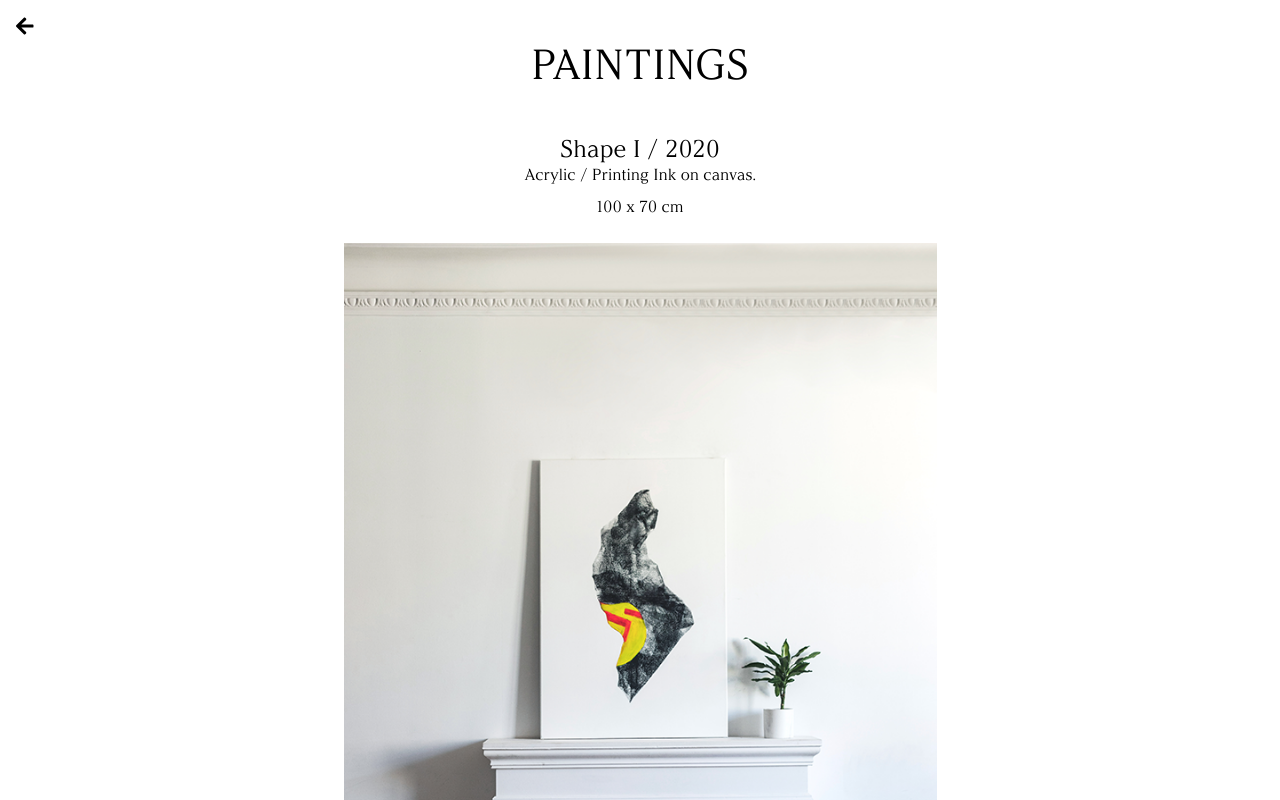
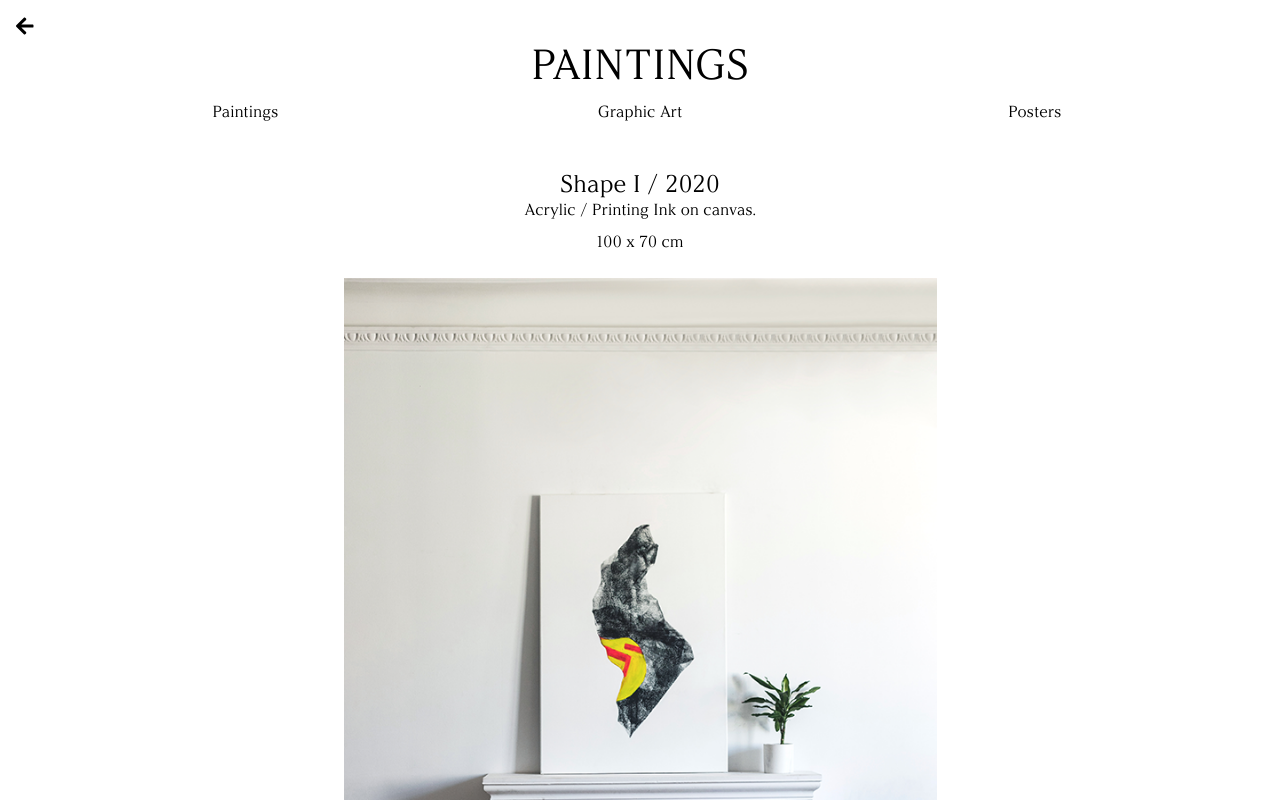
Before and after one commit to jakubziemba/machowska-portfolio, a Next.js app: page /works/paintings in a window 1280 px wide. Shown: the top 800 px of the page. Built offline with nearby package versions, Linux system fonts and the light colour scheme.

Commit message:
Add layout components

```diff
--- a/pages/works/paintings.js
+++ b/pages/works/paintings.js
@@ -1,11 +1,15 @@
 import Header from '../../components/Header';
+import WorksHeader from '../../components/WorksHeader';
 import Work from './work';
+import Footer from '../../components/Footer';
 
 export default function Paintings() {
   return (
     <>
       <Header title='Paintings' />
-      <Work />
+      <WorksHeader />
+      <Work category='paintings' />
+      <Footer />
     </>
   );
 }
```
